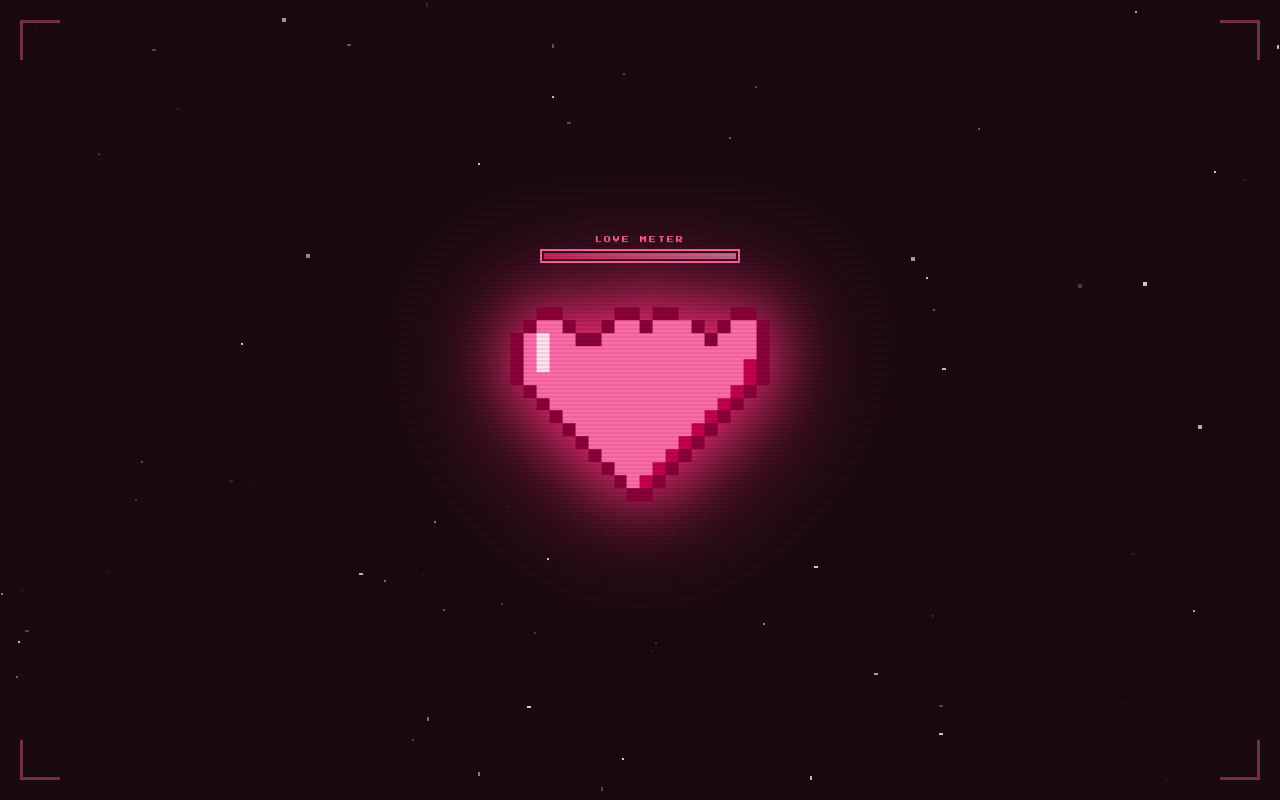
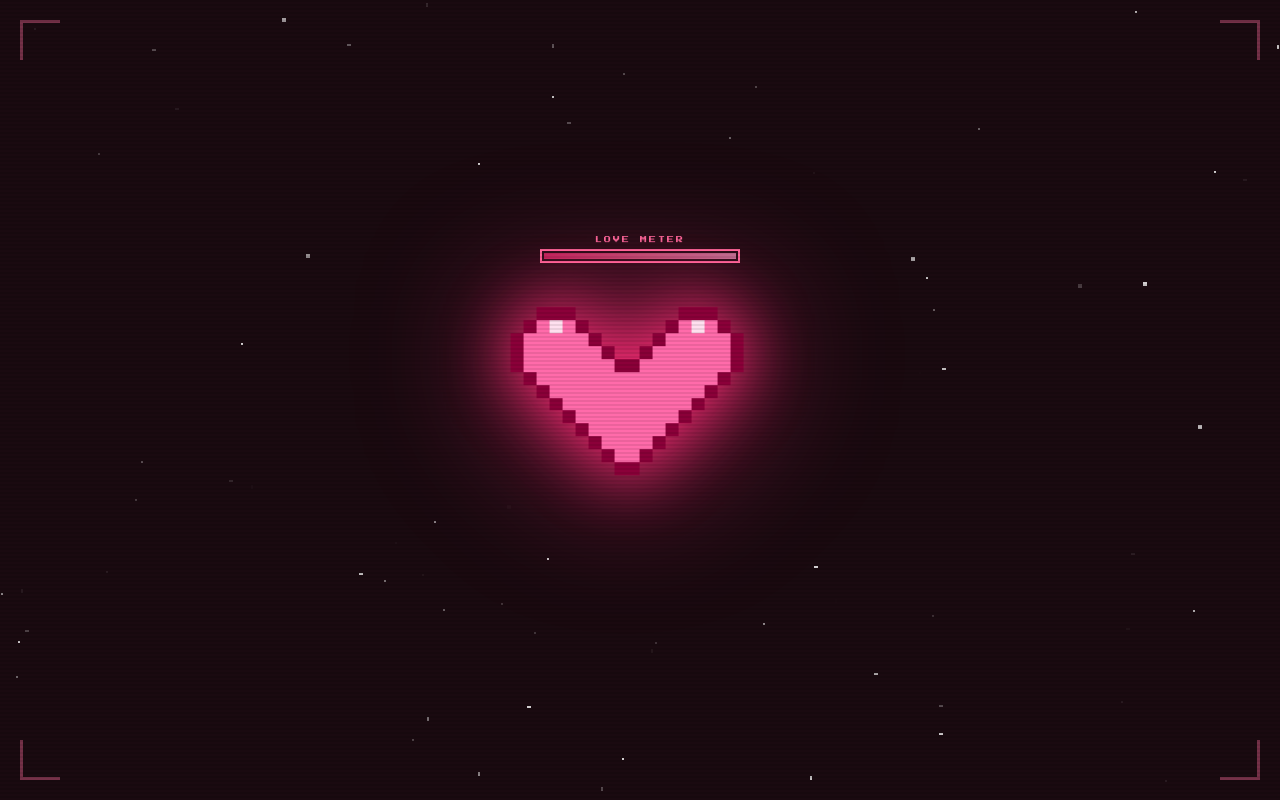
Before and after one commit to willferguson1997-cmd/I-Love-You, a plain HTML site: page index.html in a window 1280 px wide. Drawn offline with Linux system fonts and the light colour scheme.

Commit message:
index.html

```diff
--- a/index.html
+++ b/index.html
@@ -239,22 +239,21 @@
 
   // Pixel art heart grid (1=dark outline, 2=main, 3=highlight, 4=shadow)
   const grid = [
-    [0,0,1,1,0,0,0,0,1,1,0,1,1,0,0,0,0,1,1,0],
-    [0,1,2,2,1,0,0,1,2,2,1,2,2,2,1,0,1,2,2,1],
-    [1,2,3,2,2,1,1,2,2,2,2,2,2,2,2,1,2,2,2,1],
-    [1,2,3,2,2,2,2,2,2,2,2,2,2,2,2,2,2,2,2,1],
-    [1,2,3,2,2,2,2,2,2,2,2,2,2,2,2,2,2,2,4,1],
-    [1,2,2,2,2,2,2,2,2,2,2,2,2,2,2,2,2,2,4,1],
-    [0,1,2,2,2,2,2,2,2,2,2,2,2,2,2,2,2,4,1,0],
-    [0,0,1,2,2,2,2,2,2,2,2,2,2,2,2,2,4,1,0,0],
-    [0,0,0,1,2,2,2,2,2,2,2,2,2,2,2,4,1,0,0,0],
-    [0,0,0,0,1,2,2,2,2,2,2,2,2,2,4,1,0,0,0,0],
-    [0,0,0,0,0,1,2,2,2,2,2,2,2,4,1,0,0,0,0,0],
-    [0,0,0,0,0,0,1,2,2,2,2,2,4,1,0,0,0,0,0,0],
-    [0,0,0,0,0,0,0,1,2,2,2,4,1,0,0,0,0,0,0,0],
-    [0,0,0,0,0,0,0,0,1,2,4,1,0,0,0,0,0,0,0,0],
-    [0,0,0,0,0,0,0,0,0,1,1,0,0,0,0,0,0,0,0,0],
-  ];
+[0,0,1,1,1,0,0,0,0,0,0,0,0,1,1,1,0,0],
+[0,1,2,3,2,1,0,0,0,0,0,0,1,2,3,2,1,0],
+[1,2,2,2,2,2,1,0,0,0,0,1,2,2,2,2,2,1],
+[1,2,2,2,2,2,2,1,0,0,1,2,2,2,2,2,2,1],
+[1,2,2,2,2,2,2,2,1,1,2,2,2,2,2,2,2,1],
+[0,1,2,2,2,2,2,2,2,2,2,2,2,2,2,2,1,0],
+[0,0,1,2,2,2,2,2,2,2,2,2,2,2,2,1,0,0],
+[0,0,0,1,2,2,2,2,2,2,2,2,2,2,1,0,0,0],
+[0,0,0,0,1,2,2,2,2,2,2,2,2,1,0,0,0,0],
+[0,0,0,0,0,1,2,2,2,2,2,2,1,0,0,0,0,0],
+[0,0,0,0,0,0,1,2,2,2,2,1,0,0,0,0,0,0],
+[0,0,0,0,0,0,0,1,2,2,1,0,0,0,0,0,0,0],
+[0,0,0,0,0,0,0,0,1,1,0,0,0,0,0,0,0,0]
+];
+
 
   const colors = {
     0: null,
```
